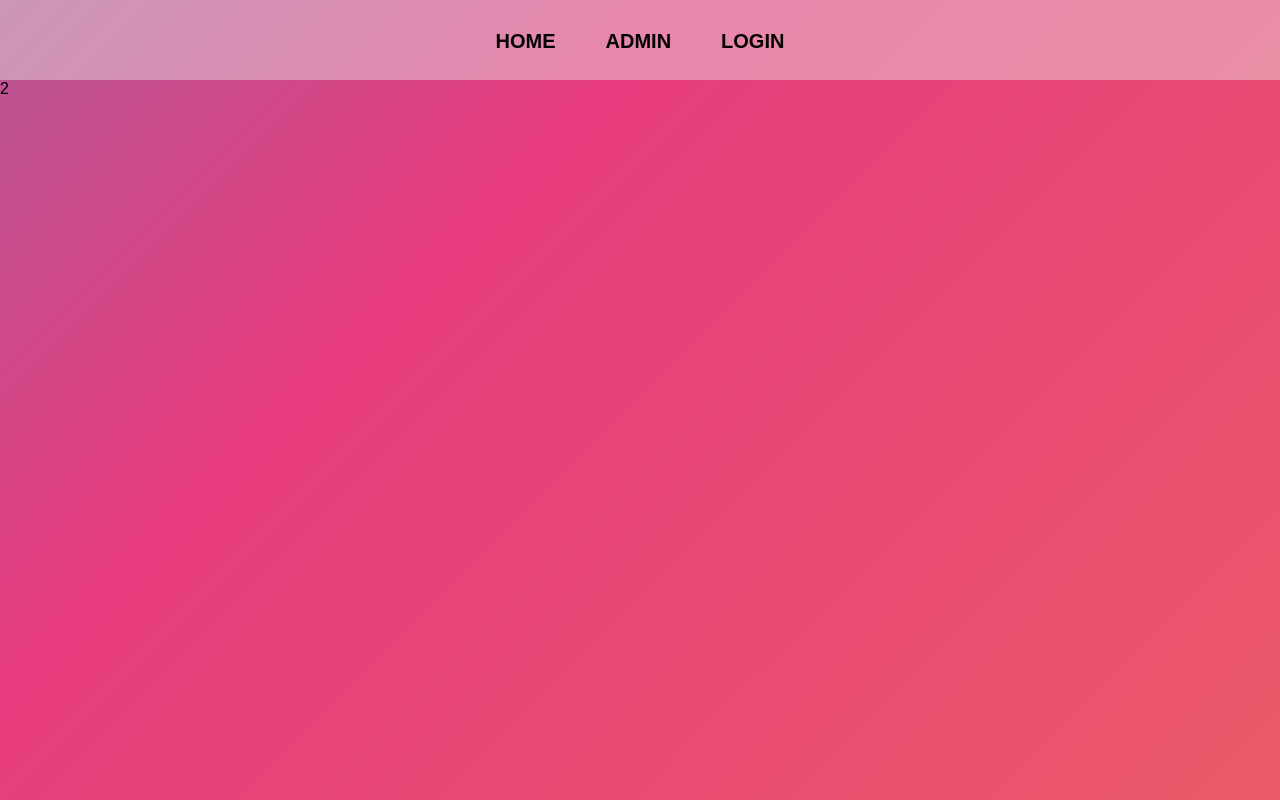
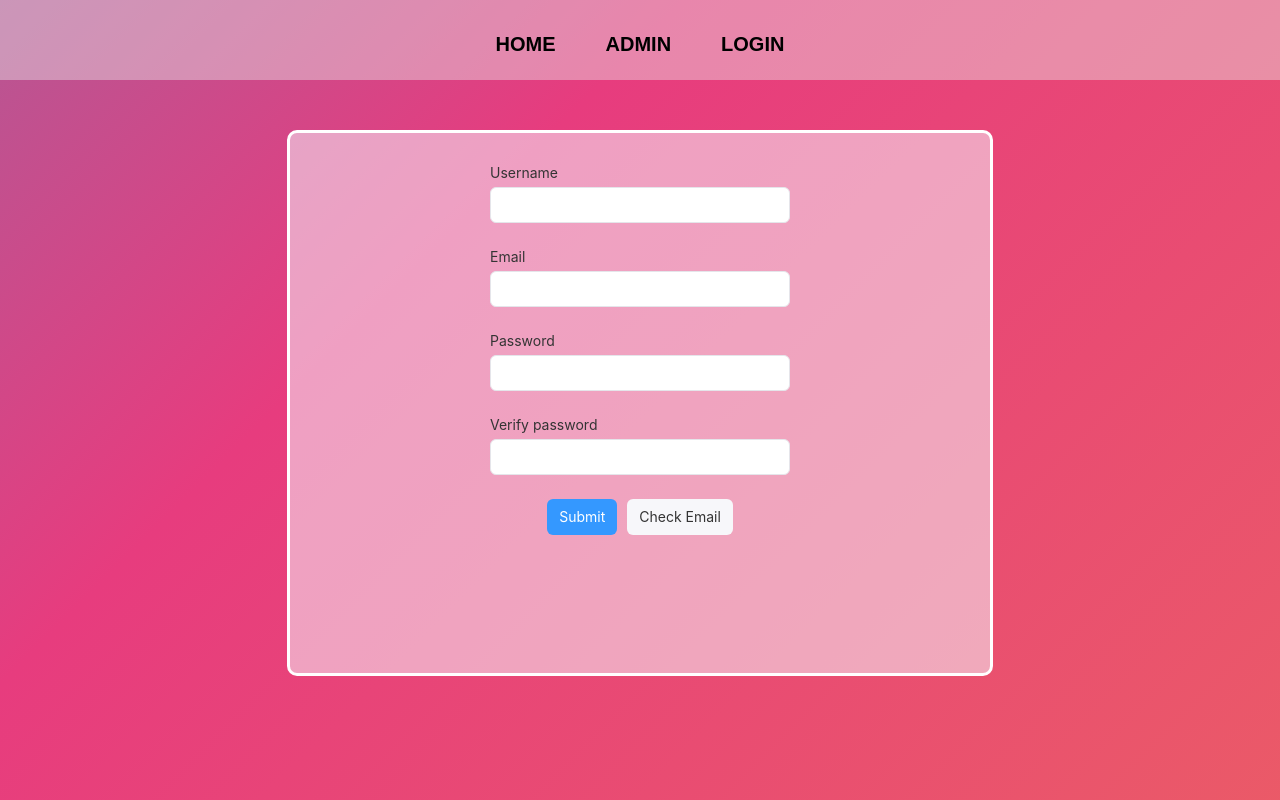
Before and after one commit to Mar4ik-G/Mar4ik-G.github, a React (Create React App) app in the folder my-app/: page /admin in a window 1280 px wide. Built offline with nearby package versions, Linux system fonts and the light colour scheme.

Commit message:
npm rsuite/ crate admin page etc.

```diff
--- a/my-app/package.json
+++ b/my-app/package.json
@@ -13,6 +13,7 @@
     "react-router-dom": "^6.3.0",
     "react-scripts": "5.0.1",
     "redux": "^4.2.0",
+    "rsuite": "^5.14.0",
     "web-vitals": "^2.1.4"
   },
   "scripts": {
--- a/my-app/src/App.js
+++ b/my-app/src/App.js
@@ -22,7 +22,6 @@ function App() {
                 <Route path="/login" element={<LoginPage/>}></Route>
             </Routes>
         </Provider>
-
     </div>
   );
 }
--- a/my-app/src/components/adminPage/AdminPage.js
+++ b/my-app/src/components/adminPage/AdminPage.js
@@ -1,11 +1,15 @@
 import React from 'react';
+import LoginForm from "./loginForm";
+import As from "./AdminPage.module.css"
+
 
 const AdminPage = () => {
-    return (
-        <div>
-            2
-        </div>
-    );
-};
 
+        return (
+            <div className={As.mainblock}>
+                <LoginForm/>
+            </div>
+            )
+
+}
 export default AdminPage;
--- /dev/null
+++ b/my-app/src/components/adminPage/AdminPage.module.css
@@ -0,0 +1,10 @@
+.mainblock{
+    padding: 30px;
+    width: 50%;
+    height: 60%;
+    margin: 0 auto;
+    margin-top: 50px;
+    background-color: rgba(247, 248, 255, 0.53);
+    border-radius: 10px;
+    border: 3px solid white;
+}
--- /dev/null
+++ b/my-app/src/components/adminPage/loginForm.jsx
@@ -0,0 +1,98 @@
+import React, {forwardRef, useRef, useState} from 'react';
+import 'rsuite/dist/rsuite.min.css';
+import {Button, ButtonToolbar, Form, Schema} from "rsuite";
+
+const { StringType, NumberType } = Schema.Types;
+
+const model = Schema.Model({
+    name: StringType().isRequired('This field is required.'),
+    email: StringType()
+        .isEmail('Please enter a valid email address.')
+        .isRequired('This field is required.'),
+    age: NumberType('Please enter a valid number.').range(
+        18,
+        120,
+        'Please enter a number from 18 to 120'
+    ),
+    password: StringType().isRequired('This field is required.'),
+    verifyPassword: StringType()
+        .addRule((value, data) => {
+            console.log(data);
+
+            if (value !== data.password) {
+                return false;
+            }
+
+            return true;
+        }, 'The two passwords do not match')
+        .isRequired('This field is required.')
+});
+
+const TextField = forwardRef((props, ref) => {
+    const { name, label, accepter, ...rest } = props;
+    return (
+        <Form.Group controlId={`${name}-4`} ref={ref}>
+            <Form.ControlLabel>{label} </Form.ControlLabel>
+            <Form.Control name={name} accepter={accepter} {...rest} />
+        </Form.Group>
+    );
+});
+
+const LoginForm = () => {
+
+    const formRef = useRef();
+    const [formError, setFormError] = useState({});
+    const [formValue, setFormValue] = useState({
+        name: '',
+        email: '',
+        password: '',
+        verifyPassword: ''
+    });
+
+    const handleSubmit = () => {
+        if (!formRef.current.check()) {
+            console.error('Form Error');
+            return;
+        }
+        console.log(formValue, 'Form Value');
+    };
+
+    const handleCheckEmail = () => {
+        formRef.current.checkForField('email', checkResult => {
+            console.log(checkResult);
+        });
+    };
+
+    return(
+        <div>
+            <Form
+                style={{display:'flex',flexDirection:"column", justifyContent:'center', alignItems:"center"}}
+                ref={formRef}
+                onChange={setFormValue}
+                onCheck={setFormError}
+                formValue={formValue}
+                model={model}
+            >
+                <TextField name="name" label="Username" />
+                <TextField name="email" label="Email" />
+                <TextField name="password" label="Password" type="password" autoComplete="off" />
+                <TextField
+                    name="verifyPassword"
+                    label="Verify password"
+                    type="password"
+                    autoComplete="off"
+                />
+
+                <ButtonToolbar>
+                    <Button appearance="primary" onClick={handleSubmit}>
+                        Submit
+                    </Button>
+
+                    <Button onClick={handleCheckEmail}>Check Email</Button>
+                </ButtonToolbar>
+            </Form>
+        </div>
+    )
+}
+
+export default LoginForm;
--- a/my-app/src/components/mainPage/Main.js
+++ b/my-app/src/components/mainPage/Main.js
@@ -1,6 +1,7 @@
 import React from 'react';
 import Ms from "./mainStyle.module.css";
 import {useSelector} from "react-redux";
+
 
 
 const Main = () => {
@@ -15,13 +16,13 @@ const Main = () => {
             </div>
 
             <div className={Ms.nameAndSurname}>
-                <h2>{data.name}</h2>
-                <h2>{data.surname}</h2>
+                <h2 style={{ fontSize:'22px' }}>{data.name}</h2>
+                <h2 style={{ fontSize:'22px' }}>{data.surname}</h2>
             </div>
 
             <div className={Ms.birthday}>
                 <p>День народження:</p>
-                <p>{data.dateofbirth}</p>
+                <p style={{margin:'0px'}}>{data.dateofbirth}</p>
             </div>
 
             <div>
@@ -39,7 +40,10 @@ const Main = () => {
             <h4 style={{textAlign:'center'}}>Контакти</h4>
             {data.contacts.map(e => <p>{e.main} {e.info}</p>)}
 
-                <button className={Ms.button}>Sign in</button>
+                    <button className={Ms.button} >Sign in</button>
+
+
+
         </div>
     );
 };
--- a/my-app/src/components/mainPage/mainStyle.module.css
+++ b/my-app/src/components/mainPage/mainStyle.module.css
@@ -15,16 +15,19 @@ body {
     display: flex;
     justify-content: space-between;
     width: 230px;
-    margin-top: 5px;
+    align-items: center;
     margin: 5px;
+    margin-top: 0px;
 }
 
 .skills{
     margin: 5px;
+
 }
 
 h3,h2{
     margin: 0px;
+    font-weight: 600;
 }
 
 .mainBlock{
@@ -59,6 +62,7 @@ h3,h2{
     color: white;
     font-size: 20px;
     font-family: sans-serif;
+    text-decoration: none;
     transition: .5s ease-in-out 0s;
 }
 
--- /dev/null
+++ b/my-app/src/redux/reducers/adminReducer.js
@@ -0,0 +1,15 @@
+const initialState = {
+    name:'',
+    email: '',
+    password: '',
+
+}
+
+const adminReducer = (state = initialState, action) => {
+    switch (action.type) {
+        default:
+            return state;
+    }
+}
+
+export default adminReducer;
--- a/my-app/src/redux/store.js
+++ b/my-app/src/redux/store.js
@@ -1,8 +1,10 @@
 import {combineReducers, createStore} from "redux";
 import resumeInfoReducer from "./reducers/resumeInfoReducer";
+import adminReducer from "./reducers/adminReducer";
 
 const rootReducer = combineReducers({
     resumeInfoReducer:resumeInfoReducer,
+    adminReducer:adminReducer,
 })
 
 export const store = createStore(rootReducer);
```
Also changed, not shown: 1 other file (tests, documents, lock files or other folders).
